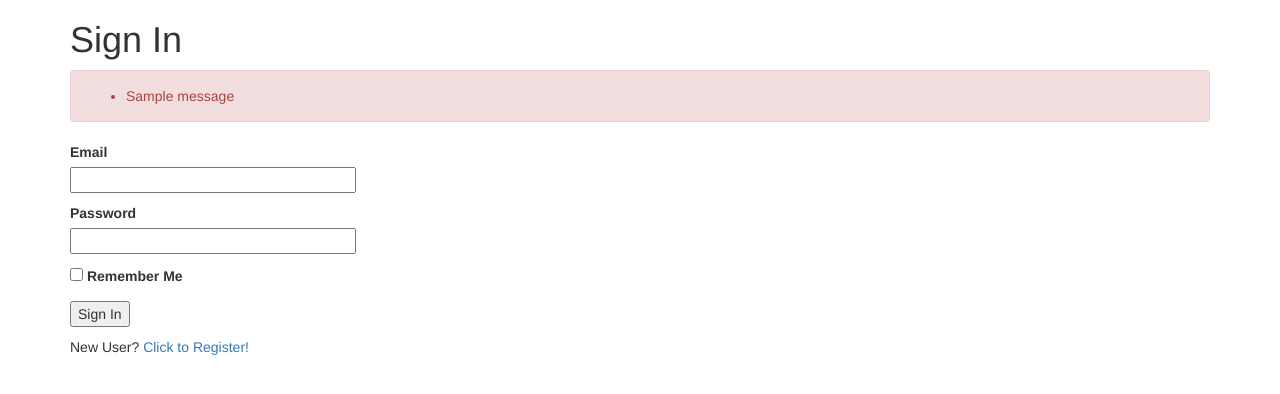
After one commit to Silver3310/Imageboard-with-Flask, a Flask app: page /login in a window 1280 px wide. The commit adds this page. Shown: the top 394 px of the page. Run offline with Flask 2, Linux system fonts and the light colour scheme; tables that the repository leaves empty hold one stand-in row (values such as "Sample post"); one stand-in notice (Sample message) is shown; some libraries are stand-ins or nearby versions.

Commit message:
Add user authentication

```diff
--- a/gallery/config.py
+++ /dev/null
@@ -1,4 +0,0 @@
-# we're gonna keep global variables that we want for the application use in here
-class Config(object):
-    SQLALCHEMY_DATABASE_URI = 'postgres://sctqiewhhnvmer:74536945114a692e0b2c696d4824b5500cc9e1d8b0fdfaa08b3b746a6e8484e1@ec2-54-221-236-144.compute-1.amazonaws.com:5432/d2qcqv9deiss32'
-    SQLALCHEMY_TRACK_MODIFICATIONS = False
--- /dev/null
+++ b/gallery/forms.py
@@ -0,0 +1,38 @@
+from flask_wtf import FlaskForm
+from wtforms import StringField, PasswordField, BooleanField, SubmitField
+from wtforms.validators import ValidationError, DataRequired, Email, EqualTo
+from gallery.models import LoginUser
+
+
+class LoginForm(FlaskForm):
+    email = StringField(
+        'Email',
+        validators=[DataRequired(), Email()]
+    )
+    password = PasswordField(
+        'Password',
+        validators=[DataRequired()]
+    )
+    remember_me = BooleanField('Remember Me')
+    submit = SubmitField('Sign In')
+
+
+class RegistrationForm(FlaskForm):
+    email = StringField(
+        'Email',
+        validators=[DataRequired(), Email()]
+    )
+    password = PasswordField(
+        'Password',
+        validators=[DataRequired()]
+    )
+    password2 = PasswordField(
+        'Repeat Password',
+        validators=[DataRequired(), EqualTo('password')]
+    )
+    submit = SubmitField('Register')
+
+    def validate_email(self, email):
+        user = LoginUser.query.filter_by(email=email.data).first()
+        if user is not None:
+            raise ValidationError('Please use a different email address.')
--- a/gallery/templates/base.html
+++ b/gallery/templates/base.html
@@ -1,4 +1,4 @@
-{% extends "base.html" %}
+{% extends "bootstrap/base.html" %}
 
 {% with messages = get_flashed_messages() %}
 {% if messages %}
--- /dev/null
+++ b/gallery/templates/login.html
@@ -0,0 +1,40 @@
+{% extends "base.html" %}
+
+{% block content %}
+<div class="container">
+        <h1>Sign In</h1>
+
+    {% with messages = get_flashed_messages() %}
+        {% if messages %}
+            <div class="alert alert-danger" role="alert">
+                <ul>
+                    {% for message in messages %}
+                        <li>{{ message }}</li>
+                    {% endfor %}
+                </ul>
+            </div>
+        {% endif %}
+    {% endwith %}
+
+    <form action="" method="post" novalidate>
+        {{ form.hidden_tag() }}
+        <p>
+            {{ form.email.label }}<br>
+            {{ form.email(size=32) }}<br>
+            {% for error in form.email.errors %}
+            <span style="color: red;">[{{ error }}]</span>
+            {% endfor %}
+        </p>
+        <p>
+            {{ form.password.label }}<br>
+            {{ form.password(size=32) }}<br>
+            {% for error in form.password.errors %}
+            <span style="color: red;">[{{ error }}]</span>
+            {% endfor %}
+        </p>
+        <p>{{ form.remember_me() }} {{ form.remember_me.label }}</p>
+        <p>{{ form.submit() }}</p>
+    </form>
+    <p>New User? <a href="{{ url_for('register') }}">Click to Register!</a></p>
+</div>
+    {% endblock %}
--- a/gallery/views.py
+++ b/gallery/views.py
@@ -1,8 +1,54 @@
-from flask import render_template
+from flask import render_template, redirect, url_for, flash
+from flask_login import LoginManager, current_user, logout_user, login_user
 from flask_bootstrap import Bootstrap
-from gallery import app, models
+from gallery import app, db, models
+from gallery.forms import LoginForm, RegistrationForm
 
 Bootstrap(app)
+login_manager = LoginManager(app)
+login_manager.init_app(app)
+
+
+@login_manager.user_loader
+def user_loader(user_id):
+    return models.LoginUser.query.get(user_id)
+
+
+@app.route("/login", methods=["GET", "POST"])
+def login():
+    if current_user.is_authenticated:
+        return redirect(url_for('images'))
+    form = LoginForm()
+    if form.validate_on_submit():
+        user = models.LoginUser.query.filter_by(email=form.email.data).first()
+        if user is None or not user.check_password(form.password.data):
+            flash('Invalid username or password')
+            print("INVALID")
+            return redirect(url_for('login'))
+        login_user(user)
+        return redirect(url_for('images'))
+    return render_template('login.html', title='Sign In', form=form)
+
+
+@app.route("/logout", methods=["GET"])
+def logout():
+    logout_user()
+    return redirect(url_for("images"))
+
+
+@app.route('/register', methods=['GET', 'POST'])
+def register():
+    if current_user.is_authenticated:
+        return redirect(url_for('index'))
+    form = RegistrationForm()
+    if form.validate_on_submit():
+        user = models.LoginUser(email=form.email.data)
+        user.set_password(form.password.data)
+        db.session.add(user)
+        db.session.commit()
+        flash('Congratulations, you are now a registered user!')
+        return redirect(url_for('login'))
+    return render_template('register.html', title='Register', form=form)
 
 
 @app.route('/images')
```
Also changed, not shown: gallery/models.py (+37 -0 lines), gallery/templates/register.html (added, +32 -0 lines), 3 other files.
